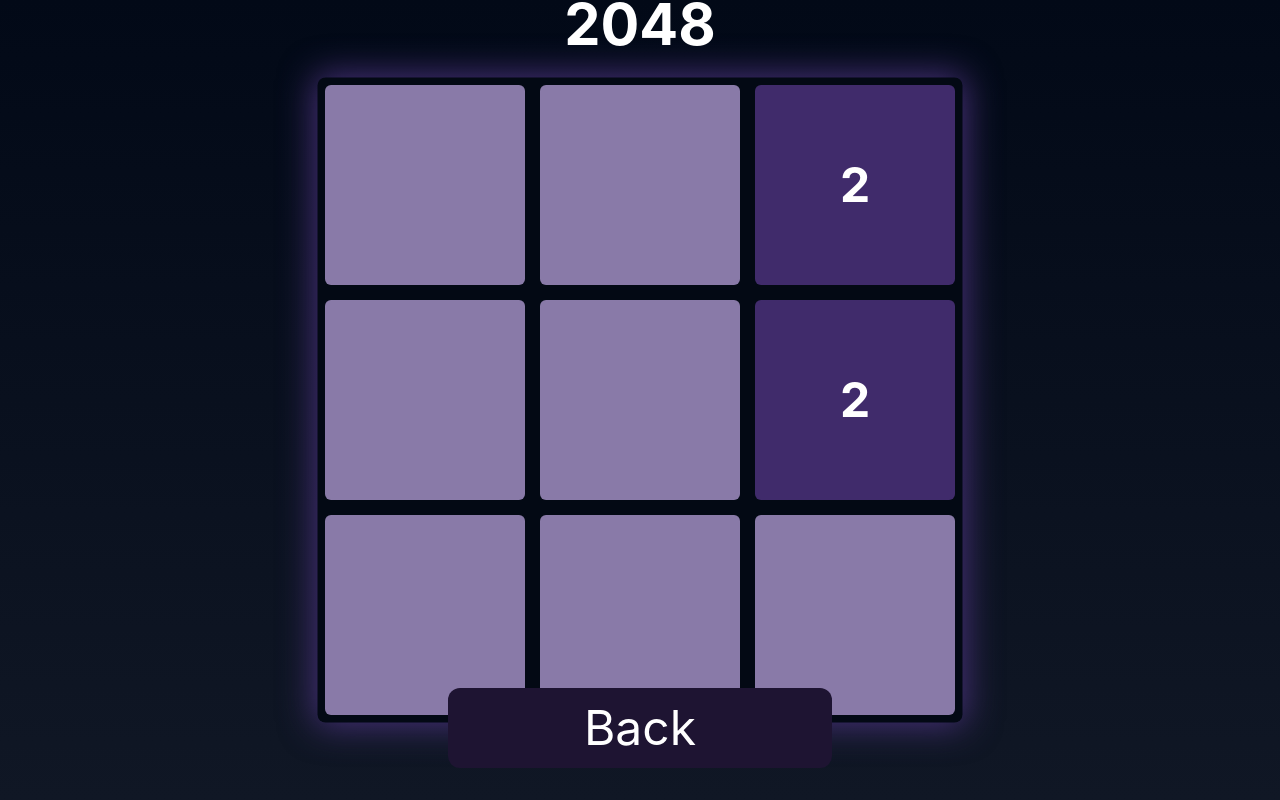
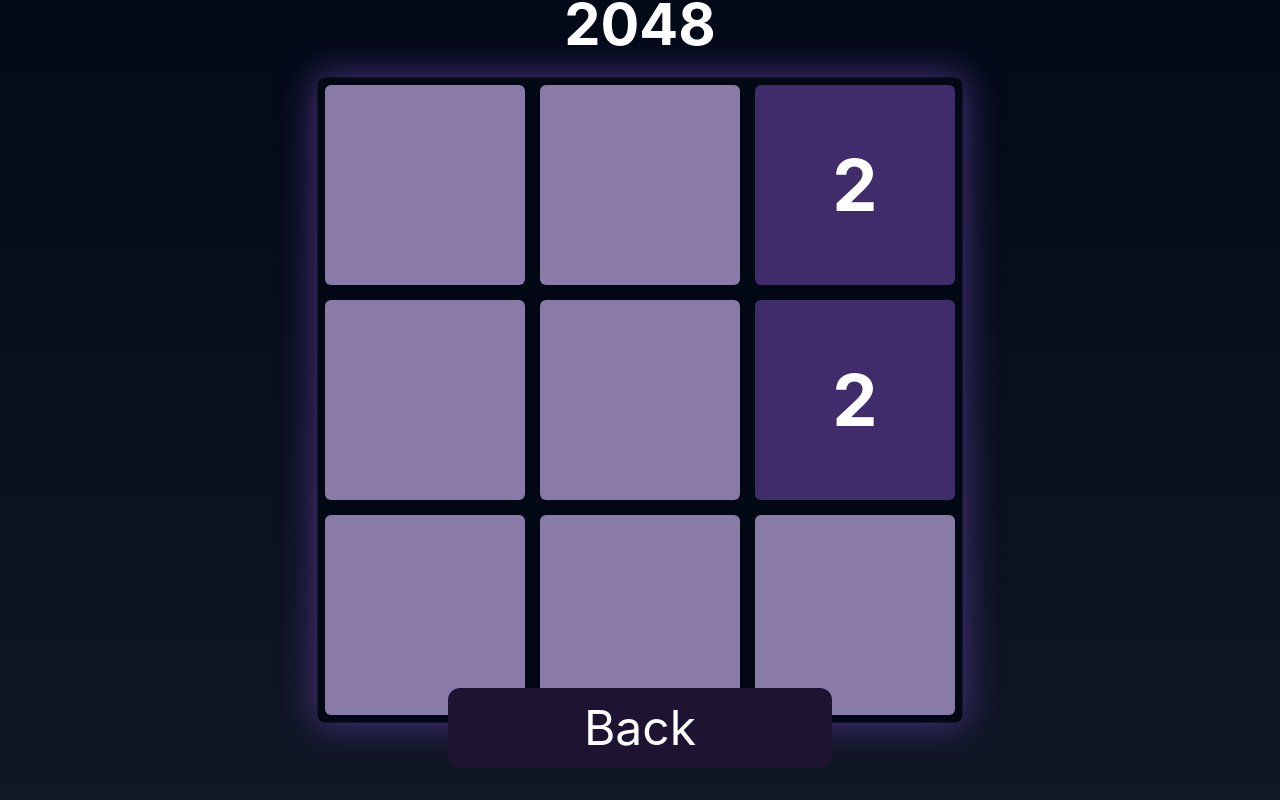
Before and after one commit to ayeMind/2048, a React app: page /game/3 in a window 1280 px wide. Built offline with nearby package versions, Linux system fonts and the light colour scheme; the HTML template or start-up script is replaced by a standard one.

Commit message:
font size fix

```diff
--- a/src/components/cell/cell.tsx
+++ b/src/components/cell/cell.tsx
@@ -1,4 +1,4 @@
-export default function Cell({ size, value }: { size: number; value: number }) {
+export default function Cell({ size, value, fieldSize }: { size: number; value: number, fieldSize: number }) {
   const color = (value: number) => {
     switch (value) {
       case 0:
@@ -54,6 +54,14 @@ export default function Cell({ size, value }: { size: number; value: number }) {
         break;
     }
 
+    if (fieldSize === 3) {
+      resultSize *= 1.5;
+    } else if (fieldSize === 4 || fieldSize === 5) {
+      resultSize *= 1.25;
+    } else if (fieldSize === 8) {
+      resultSize *= 0.75;
+    }
+
     return `${resultSize}px`;
   };
 
--- a/src/components/filed/field.tsx
+++ b/src/components/filed/field.tsx
@@ -293,6 +293,7 @@ export default function Field({ size }: { size: number }) {
                   key={`${rowIndex}-${colIndex}`}
                   size={cellSize}
                   value={cell}
+                  fieldSize={size}
                 />
               ))
             )}
```
Also changed, not shown: 1 other file (tests, documents, lock files or other folders).
